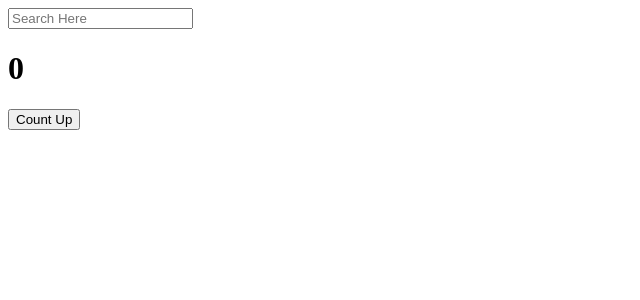
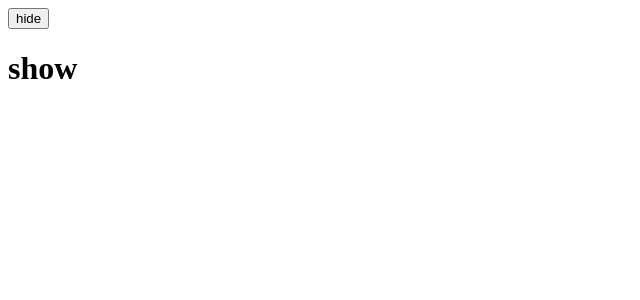
Before and after one commit to sm-amoled/ReactBasic_NomadCoder, a React (Create React App) app in the folder react-basic/: page / in a window 1280 px wide. Shown: the top 300 px of the page, without its empty margins (0-640 px from the left). Built offline with nearby package versions, Linux system fonts and the light colour scheme.

Commit message:
#5.3 Clean Up Function

```diff
--- a/react-basic/src/App.js
+++ b/react-basic/src/App.js
@@ -1,37 +1,34 @@
 import { useState, useEffect } from "react";
 
 function App() {
-  const [counter, setCounter] = useState(0);
-  const [keyword, setKeyword] = useState("");
-
-  const onClick = () => setCounter((prev) => prev + 1);
-  const onChange = (event) => setKeyword(event.target.value);
-
-  const iRunOnlyOnce = () => {
-    console.log("Call Only Once");
+  const [isShowing, setIsShowing] = useState(true);
+  const onClick = () => {
+    setIsShowing((current) => !current);
   };
-  useEffect(iRunOnlyOnce, []);
-  // console.log("Search For", keyword);
-
-  useEffect(() => {
-    if (keyword !== "" && keyword.length > 5) {
-      console.log("Search For", keyword);
-    }
-  }, [keyword, counter]);
 
   return (
     <div>
-      <input
-        value={keyword}
-        onChange={onChange}
-        type="text"
-        placeholder="Search Here"
-      />
-
-      <h1>{counter}</h1>
-      <button onClick={onClick}>Count Up</button>
+      <button onClick={onClick}>{isShowing ? "hide" : "show"}</button>
+      <Coffee isShowing={isShowing} />
     </div>
   );
 }
 
+function Coffee(isShowing) {
+  function created() {
+    console.log("created");
+    return destroyed;
+  }
+  function destroyed() {
+    console.log("destroyed");
+  }
+
+  useEffect(() => {
+    console.log("Coffee is here");
+    return () => console.log("Coffee isn't here");
+  }, [isShowing]);
+
+  return <h1>{isShowing ? "show" : "hide"}</h1>;
+}
+
 export default App;
```
